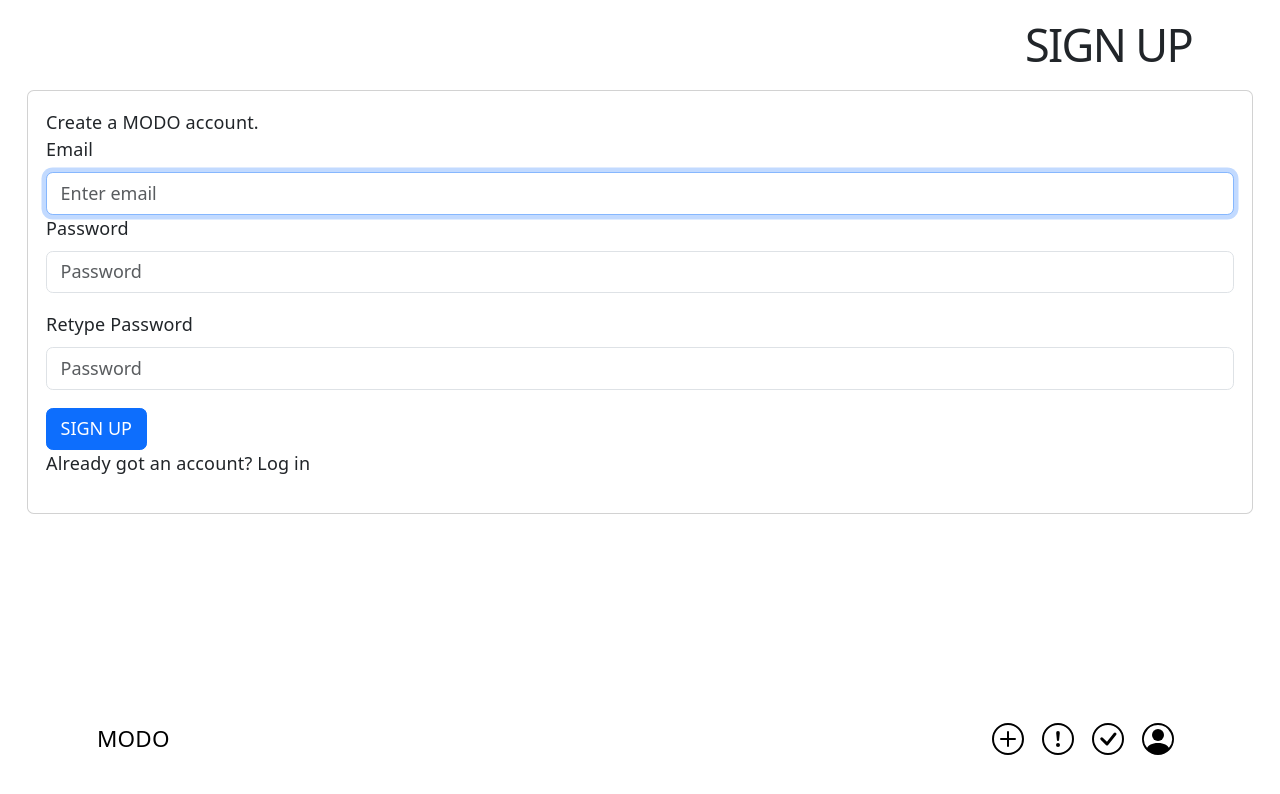
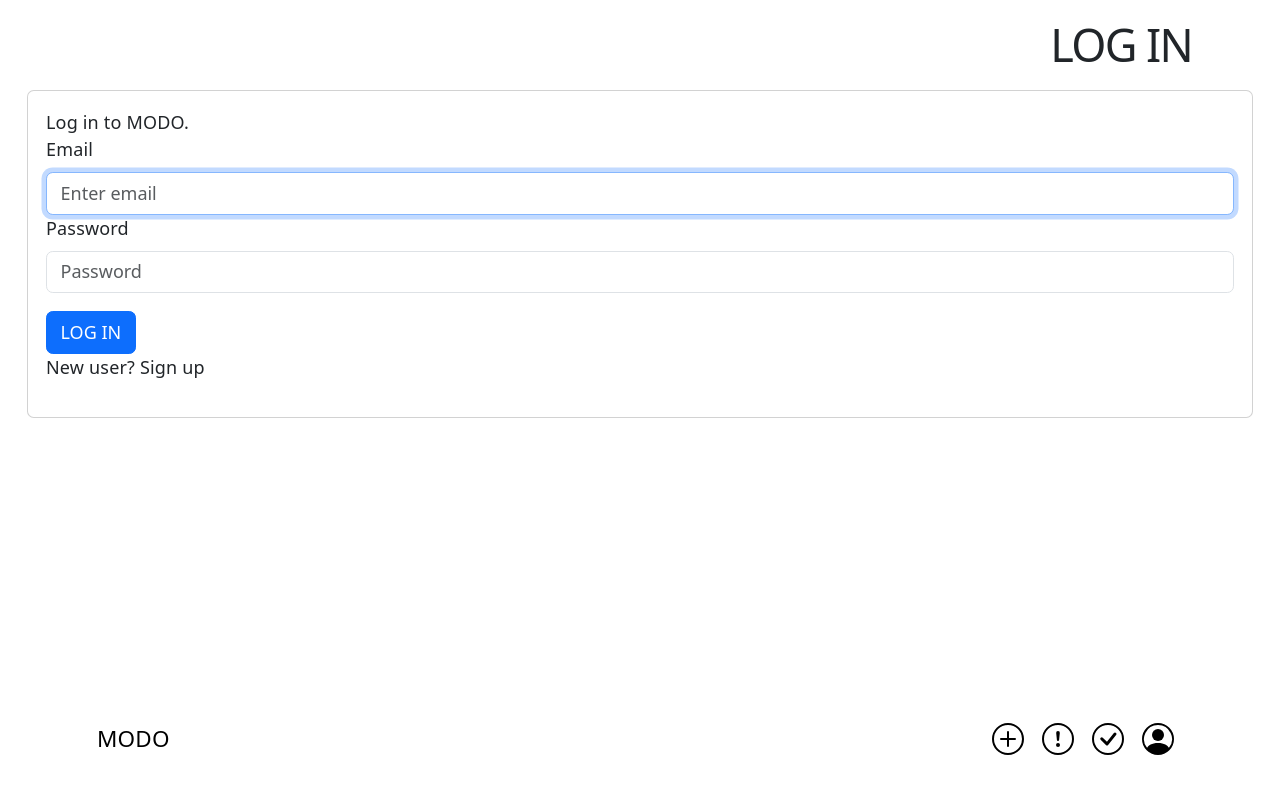
Before and after one commit to bergamotBen/modo, a React (Vite) app in the folder frontend/: page /login in a window 1280 px wide. Shown: the top 794 px of the page. Built offline with nearby package versions, Linux system fonts and the light colour scheme.

Commit message:
password reset added to user page

```diff
--- a/frontend/src/pages/Login.jsx
+++ b/frontend/src/pages/Login.jsx
@@ -1,6 +1,7 @@
 import Header from "../components/Header";
 import { Card, Form, Button } from "react-bootstrap";
 import { useState } from "react";
+import { useLocation } from "react-router-dom";
 
 const pageViews = {
   logIn: {
@@ -26,7 +27,9 @@ const pageViews = {
 };
 
 export default function Login() {
-  const [pageView, setPageView] = useState(pageViews.signUp);
+  const location = useLocation();
+  const initialView = location.state?.view || "logIn";
+  const [pageView, setPageView] = useState(pageViews[initialView]);
   return (
     <>
       <Header title={pageView.title} />
--- a/frontend/src/pages/User.jsx
+++ b/frontend/src/pages/User.jsx
@@ -4,7 +4,7 @@ import Col from "react-bootstrap/Col";
 import Row from "react-bootstrap/Row";
 import ProgressGauge from "../components/ProgressGauge";
 import StreakDetail from "../components/StreakDetail";
-
+import { Link } from "react-router-dom";
 export default function User() {
   return (
     <>
@@ -28,6 +28,9 @@ export default function User() {
             <StreakDetail title="Longest streak" value={2} />
           </Col>
         </Row>
+        <Link to="/login" state={{ view: "resetPassword" }}>
+          Reset password
+        </Link>
       </Container>
     </>
   );
```
